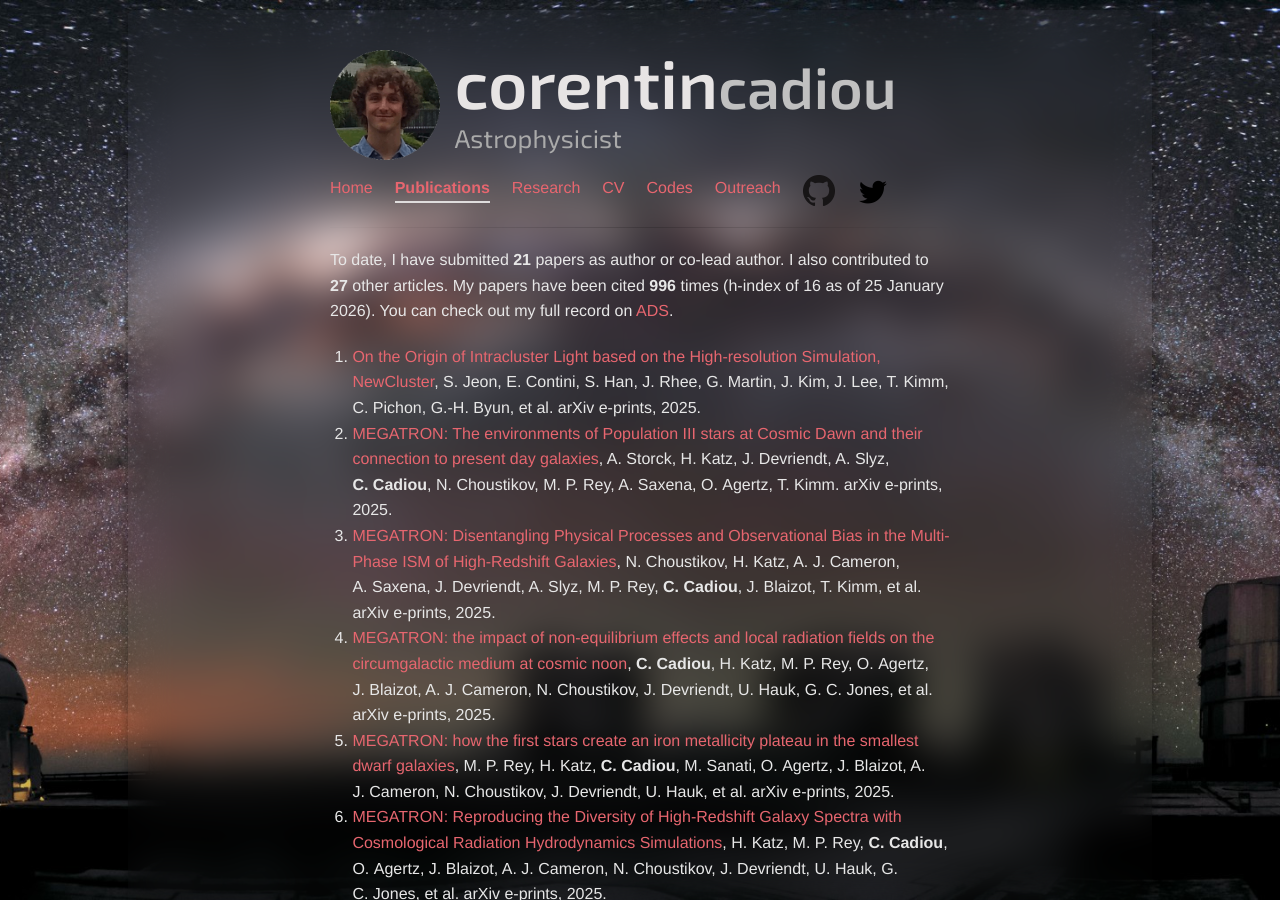
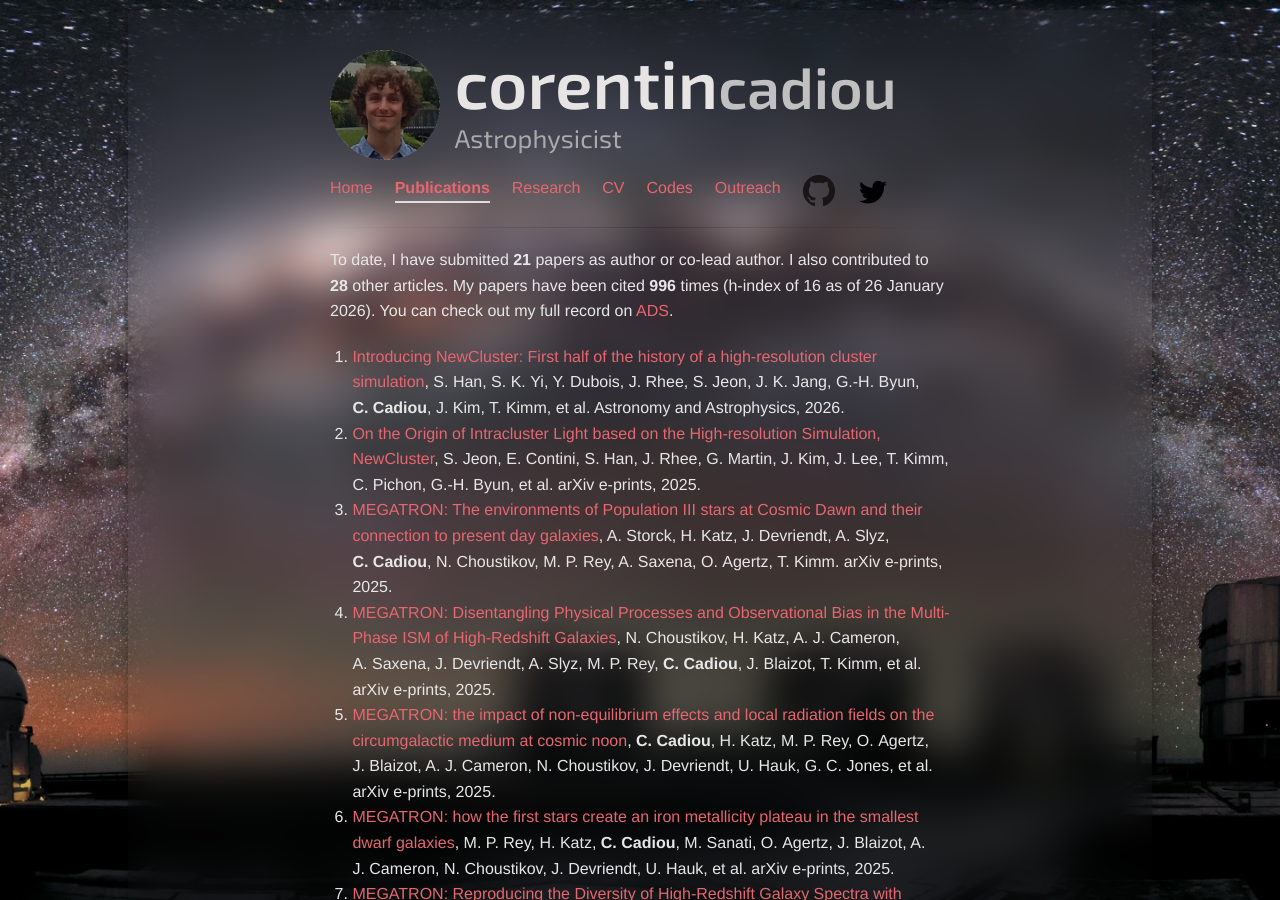
Before and after one commit to cphyc/cphyc.github.io, a Jekyll site: the page built from publications/index.html, in a window 1280 px wide and 900 px high. Built offline with Jekyll 4.4.1, drawn with Linux system fonts in a browser that asks for light colours; nearby versions of some CDN libraries.

Commit message:
Update publications and CV [skip ci]
Automated update via GitHub Actions

```diff
--- a/publications/index.html
+++ b/publications/index.html
@@ -7,11 +7,50 @@ description: My Publications
 
 <p>
   To date, I have submitted <b>21</b> papers as author or co-lead author.
-  I also contributed to <b>27</b> other articles.
-  My papers have been cited <b>996</b> times (h-index of 16 as of 25 January 2026).
+  I also contributed to <b>28</b> other articles.
+  My papers have been cited <b>996</b> times (h-index of 16 as of 26 January 2026).
   You can check out my full record on <a href="https://ui.adsabs.harvard.edu/search/q=((author%3A%22Cadiou%2C%20C%22))%20-bibstem%3A%22zndo%22%20collection%3Aastronomy&sort=date%20desc%2C%20bibcode%20desc&p_=0" target="_blank">ADS</a>.
 </p>
 <ol>
+
+  <li>
+    <a href="">Introducing NewCluster: First half of the history of a high-resolution cluster simulation</a>,
+
+
+      S.&nbsp;Han,
+
+
+      S. K.&nbsp;Yi,
+
+
+      Y.&nbsp;Dubois,
+
+
+      J.&nbsp;Rhee,
+
+
+      S.&nbsp;Jeon,
+
+
+      J. K.&nbsp;Jang,
+
+
+      G.-H.&nbsp;Byun,
+
+    <b>
+      C.&nbsp;Cadiou</b>,
+
+
+      J.&nbsp;Kim,
+
+
+      T.&nbsp;Kimm,
+
+
+      et al.
+
+    Astronomy and Astrophysics, 2026.
+  </li>
 
   <li>
     <a href="https://arxiv.org/abs/2512.06098">On the Origin of Intracluster Light based on the High-resolution Simulation, NewCluster</a>,
```
Also changed, not shown: 2 other files.
